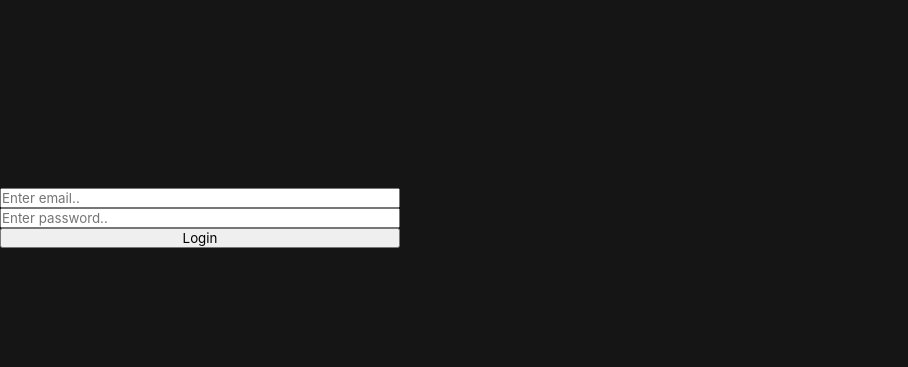
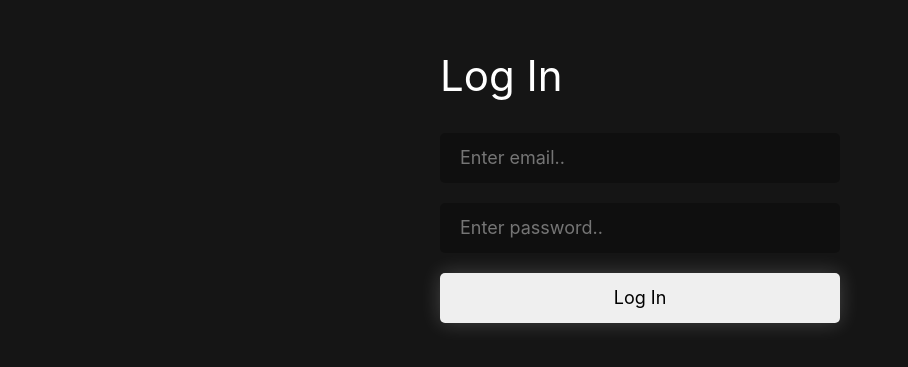
Before and after one commit to danlleo/Pizza-Store-with-Admin-Panel, a React (Create React App) app in the folder clients/admin-panel/: page /login in a window 1280 px wide. Shown: the part 139-506 px from the top of the page, without its empty margins (0-908 px from the left). Built offline with nearby package versions, Linux system fonts and the light colour scheme.

Commit message:
Styles Update

```diff
--- a/clients/admin-panel/src/pages/Login.tsx
+++ b/clients/admin-panel/src/pages/Login.tsx
@@ -1,7 +1,7 @@
 import { useRef } from 'react'
 import { useNavigate } from 'react-router-dom'
+import { useDispatch, useSelector } from 'react-redux'
 import axios from 'axios'
-import { useDispatch, useSelector } from 'react-redux'
 
 import { setLoggedIn } from '../redux/slices/loggedInSlice'
 
@@ -49,16 +49,29 @@ const Login = ({ cookies }: Props) => {
 
   return (
     <div
-      className="auth clap-width"
+      className='auth clap-width'
       style={{
         height: '650px',
         width: '400px',
         marginTop: '2rem',
         display: 'flex',
+        flexDirection: 'column',
         justifyContent: 'center',
-        alignItems: 'center'
+        alignItems: 'center',
+        margin: '0 auto'
       }}
     >
+      <h1
+        style={{
+          alignSelf: 'flex-start',
+          color: '#fff',
+          marginBottom: '2rem',
+          fontWeight: '400',
+          fontSize: '42px'
+        }}
+      >
+        Log In
+      </h1>
       <form
         onSubmit={SubmitHandler}
         style={{
@@ -68,20 +81,55 @@ const Login = ({ cookies }: Props) => {
         }}
       >
         <input
-          type="email"
-          placeholder="Enter email.."
-          className="input-field"
+          type='email'
+          placeholder='Enter email..'
+          className='input-field'
           ref={emailRef}
+          style={{
+            borderRadius: '5px',
+            border: 'none',
+            background: 'rgba(0,0,0,.3)',
+            padding: '0 20px',
+            outline: 'none',
+            marginBottom: '20px',
+            color: '#fff',
+            height: '50px',
+            fontSize: '18px'
+          }}
           required
         />
         <input
-          type="password"
-          placeholder="Enter password.."
-          className="input-field"
+          type='password'
+          placeholder='Enter password..'
+          className='input-field'
           ref={passwordRef}
+          style={{
+            borderRadius: '5px',
+            border: 'none',
+            background: 'rgba(0,0,0,.3)',
+            padding: '0 20px',
+            outline: 'none',
+            marginBottom: '20px',
+            color: '#fff',
+            height: '50px',
+            fontSize: '18px'
+          }}
           required
         />
-        <input type="submit" value="Login" className="input-submit" />
+        <input
+          type='submit'
+          value='Log In'
+          className='input-submit'
+          style={{
+            border: 'none',
+            borderRadius: '5px',
+            height: '50px',
+            padding: '0 20px',
+            boxShadow: '0 0 20px 0 hsla(0,0%,100%,.2)',
+            cursor: 'pointer',
+            fontSize: '18px'
+          }}
+        />
       </form>
     </div>
   )
```
